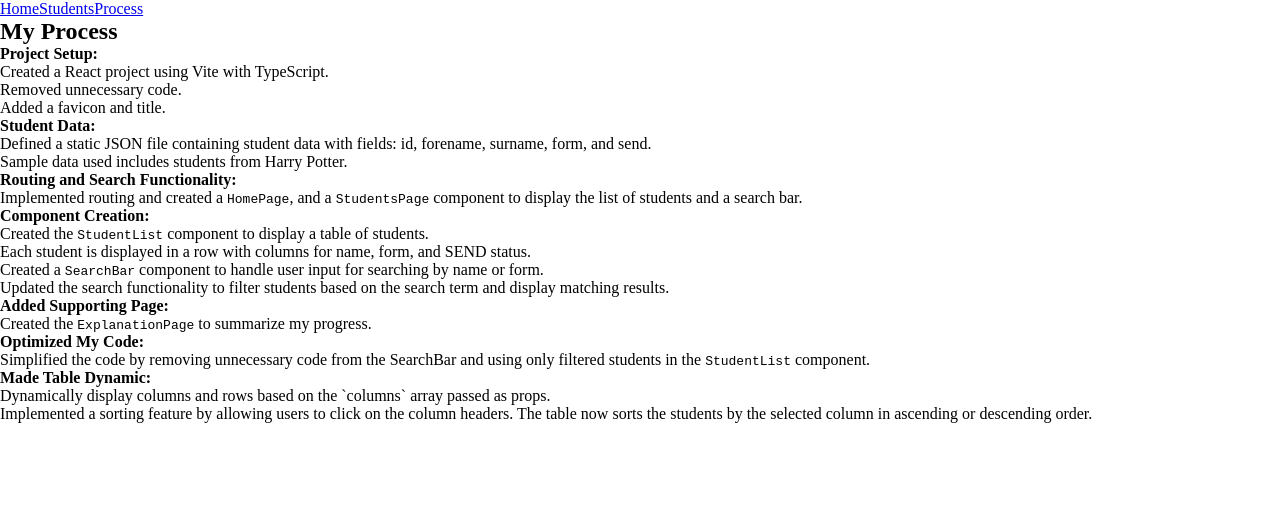
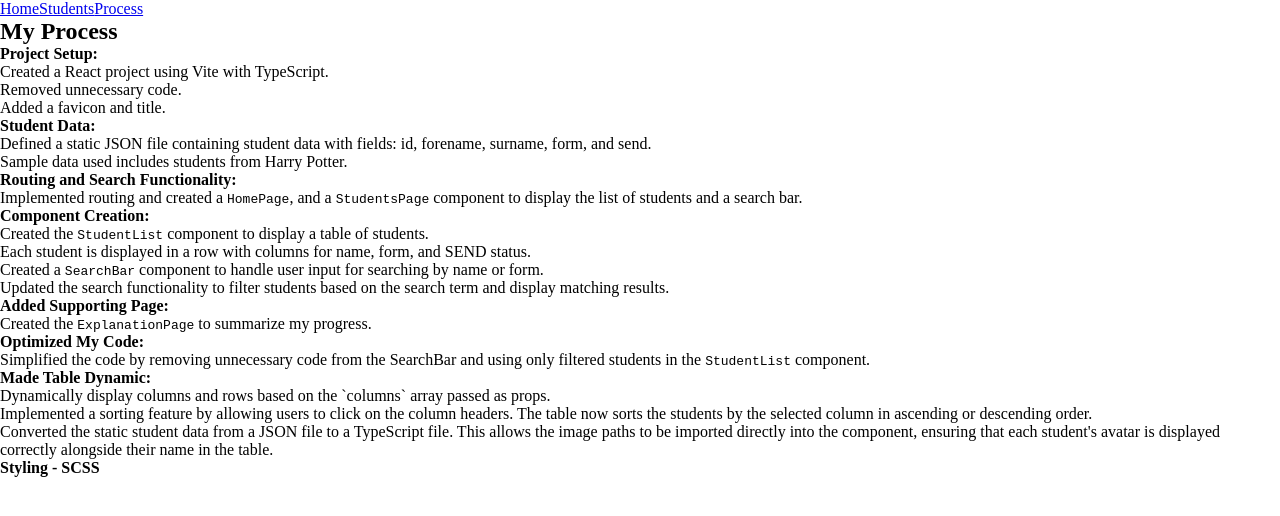
Before and after one commit to Lu-Smith/sphinx_ai_react_project, a React (Vite) app: page /explanation in a window 1280 px wide. Shown: the top 516 px of the page. Built offline with nearby package versions, Linux system fonts and the light colour scheme.

Commit message:
Updated ExplanationPage.tsx

```diff
--- a/src/pages/ExplanationPage.tsx
+++ b/src/pages/ExplanationPage.tsx
@@ -52,6 +52,13 @@ const ExplanationPage: React.FC = () => {
           <ul>
             <li>Dynamically display columns and rows based on the `columns` array passed as props.</li>
             <li>Implemented a sorting feature by allowing users to click on the column headers. The table now sorts the students by the selected column in ascending or descending order.</li>
+            <li>Converted the static student data from a JSON file to a TypeScript file. This allows the image paths to be imported directly into the component, ensuring that each student's avatar is displayed correctly alongside their name in the table.</li>
+          </ul>
+        </li>
+        <li>
+          <strong>Styling - SCSS</strong>
+          <ul>
+            <li></li>
           </ul>
         </li>
       </ol>
```
